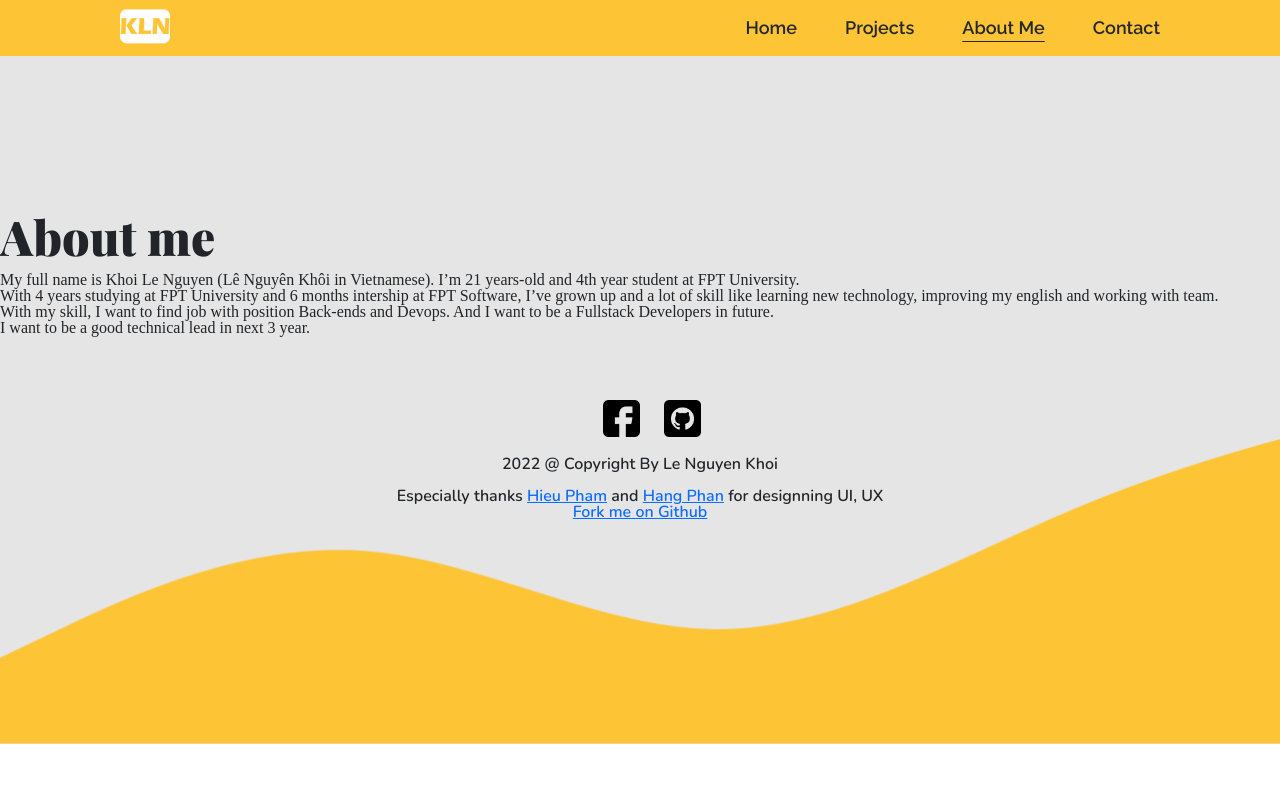
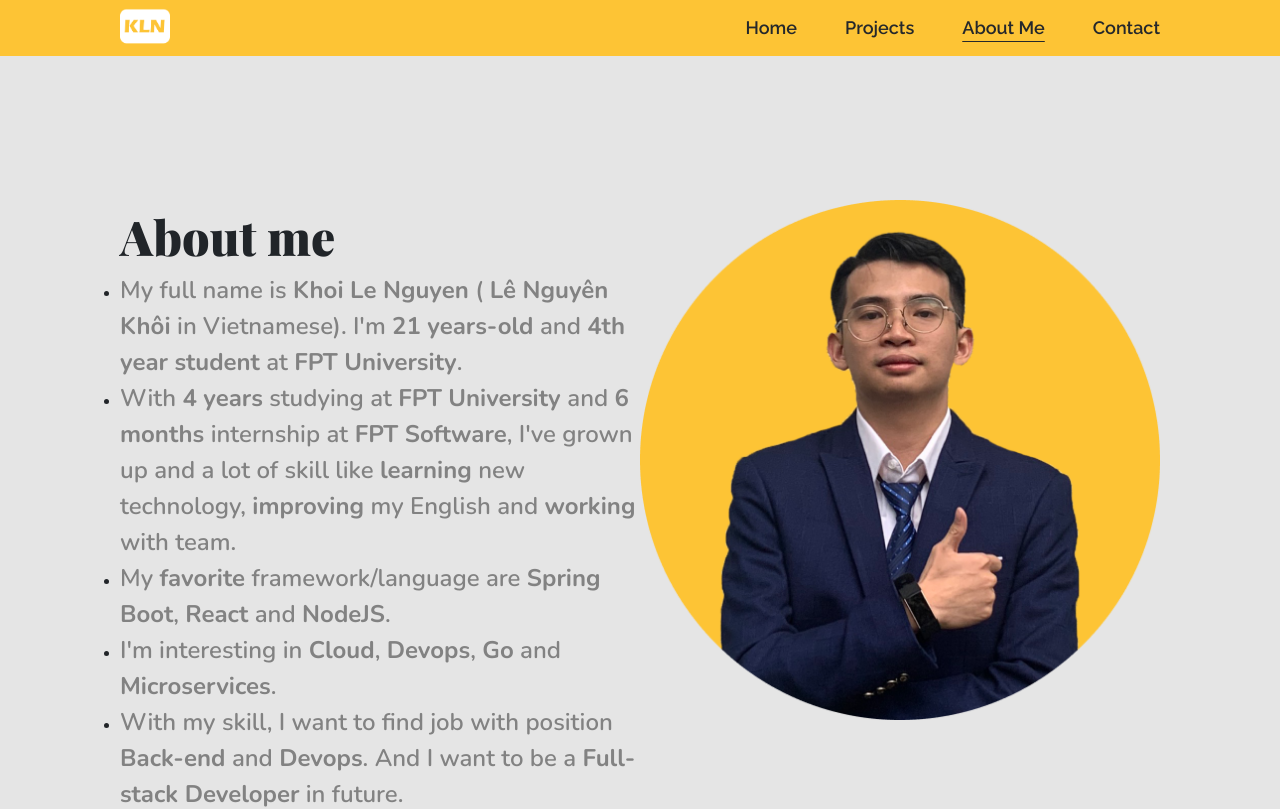
Before and after one commit to lenguyenkhoi21/aboutme, a Next.js app: page /aboutme in a window 1280 px wide. Shown: the top 809 px of the page. Built offline with nearby package versions, Linux system fonts and the light colour scheme.

Commit message:
Finish about me

```diff
--- a/component/FooterContent.js
+++ b/component/FooterContent.js
@@ -62,7 +62,9 @@ const FooterContent = () => {
 								<Link
 									href={'https://www.facebook.com/fphamhieu'}
 									passHref={true}>
-									<a>Hieu Pham</a>
+									<a className={'a-FooterContent-link a-FooterContent-thanks'}>
+										Hieu Pham
+									</a>
 								</Link>{' '}
 								and{' '}
 								<Link
@@ -70,7 +72,9 @@ const FooterContent = () => {
 										'https://www.facebook.com/profile.php?id=100008383681382'
 									}
 									passHref={true}>
-									<a>Hang Phan</a>
+									<a className={'a-FooterContent-link a-FooterContent-thanks'}>
+										Hang Phan
+									</a>
 								</Link>{' '}
 								for designning UI, UX
 							</p>
@@ -84,8 +88,8 @@ const FooterContent = () => {
 							<Link
 								href={'https://github.com/lenguyenkhoi21/aboutme'}
 								passHref={true}>
-								<a>
-									<p className={'p-FooterContent-copyright'}>
+								<a className={'a-FooterContent-link'}>
+									<p className={'p-FooterContent-copyright a-Footer-github'}>
 										Fork me on Github
 									</p>
 								</a>
@@ -96,6 +100,14 @@ const FooterContent = () => {
 			</div>
 			<style jsx>
 				{`
+					.a-FooterContent-thanks {
+						color: #fdc435;
+					}
+
+					.a-FooterContent-link {
+						text-decoration: none;
+					}
+
 					.div-FooterContent-bottom {
 						margin-bottom: 16px;
 					}
@@ -107,6 +119,7 @@ const FooterContent = () => {
 					.p-FooterContent-copyright {
 						font-family: Nunito;
 						font-size: 16px;
+						color: #828282;
 					}
 
 					.div-FooterContent-flex {
--- a/pages/aboutme/index.js
+++ b/pages/aboutme/index.js
@@ -1,5 +1,6 @@
 import React, { useContext, useEffect } from 'react'
 import { TITLE_ACTION, TitleContext } from '../../reducer/Title.Reducer'
+import Image from 'next/image'
 
 const AboutMePage = () => {
 	const titleCTX = useContext(TitleContext)
@@ -17,35 +18,160 @@ const AboutMePage = () => {
 		<>
 			<>
 				<div className={'background-color-page div-AboutMePage-padding'}>
-					<p className={'p-AboutMePage-text'}>About me</p>
+					<div className={'div-HomePage-container'}>
+						<div className={'align-page'}>
+							<div className={'row g-0'}>
+								<div className='col-md-6'>
+									<p className={'p-AboutMePage-title'}>About me</p>
 									<ul className={'ul-AboutMePage-style'}>
 										<li>
-							<p>
-								My full name is Khoi Le Nguyen (Lê Nguyên Khôi in Vietnamese).
-								I’m 21 years-old and 4th year student at FPT University.
+											<p className={'p-AboutMePage-text'}>
+												My full name is{' '}
+												<span className={'span-AboutMePage-text'}>
+													{' '}
+													Khoi Le Nguyen{' '}
+												</span>{' '}
+												({' '}
+												<span className='span-AboutMePage-text'>
+													{' '}
+													Lê Nguyên Khôi{' '}
+												</span>{' '}
+												in Vietnamese). I{`'`}m{' '}
+												<span className='span-AboutMePage-text'>
+													{' '}
+													21 years-old{' '}
+												</span>{' '}
+												and{' '}
+												<span className='span-AboutMePage-text'>
+													4th year student
+												</span>{' '}
+												at{' '}
+												<span className='span-AboutMePage-text'>
+													FPT University
+												</span>
+												.
 											</p>
 										</li>
 										<li>
-							<p>
-								With 4 years studying at FPT University and 6 months intership
-								at FPT Software, I’ve grown up and a lot of skill like learning
-								new technology, improving my english and working with team.
+											<p className={'p-AboutMePage-text'}>
+												With{' '}
+												<span className='span-AboutMePage-text'> 4 years </span>{' '}
+												studying at{' '}
+												<span className='span-AboutMePage-text'>
+													{' '}
+													FPT University{' '}
+												</span>{' '}
+												and{' '}
+												<span className='span-AboutMePage-text'>
+													{' '}
+													6 months{' '}
+												</span>{' '}
+												internship at
+												<span className='span-AboutMePage-text'>
+													{' '}
+													FPT Software
+												</span>
+												{','} I{`'`}ve grown up and a lot of skill like{' '}
+												<span className='span-AboutMePage-text'>
+													{' '}
+													learning{' '}
+												</span>{' '}
+												new technology,{' '}
+												<span className='span-AboutMePage-text'>
+													{' '}
+													improving{' '}
+												</span>{' '}
+												my English and{' '}
+												<span className='span-AboutMePage-text'>
+													{' '}
+													working{' '}
+												</span>{' '}
+												with team.
 											</p>
 										</li>
 										<li>
-							<p>
-								With my skill, I want to find job with position Back-ends and
-								Devops. And I want to be a Fullstack Developers in future.
+											<p className={'p-AboutMePage-text'}>
+												My{' '}
+												<span className='span-AboutMePage-text'>
+													{' '}
+													favorite{' '}
+												</span>{' '}
+												framework/language are{' '}
+												<span className='span-AboutMePage-text'>
+													{' '}
+													Spring Boot
+												</span>
+												, <span className='span-AboutMePage-text'>
+													{' '}
+													React{' '}
+												</span>{' '}
+												and
+												<span className='span-AboutMePage-text'> NodeJS</span>.
 											</p>
 										</li>
 										<li>
-							<p>I want to be a good technical lead in next 3 year.</p>
+											<p className={'p-AboutMePage-text'}>
+												I{`'`}m interesting in{' '}
+												<span className='span-AboutMePage-text'> Cloud</span>,{' '}
+												<span className='span-AboutMePage-text'> Devops</span>,{' '}
+												<span className='span-AboutMePage-text'> Go</span> and{' '}
+												<span className='span-AboutMePage-text'>
+													{' '}
+													Microservices
+												</span>
+												.
+											</p>
+										</li>
+										<li>
+											<p className={'p-AboutMePage-text'}>
+												With my skill, I want to find job with position{' '}
+												<span className='span-AboutMePage-text'>
+													{' '}
+													Back-end{' '}
+												</span>
+												and{' '}
+												<span className='span-AboutMePage-text'> Devops</span>.
+												And I want to be a{' '}
+												<span className='span-AboutMePage-text'>
+													{' '}
+													Full-stack Developer
+												</span>{' '}
+												in future.
+											</p>
+										</li>
+										<li>
+											<p className={'p-AboutMePage-text'}>
+												I want to be{' '}
+												<span className='span-AboutMePage-text'>
+													{' '}
+													a good technical lead
+												</span>{' '}
+												in next 3 year.
+											</p>
 										</li>
 									</ul>
 								</div>
+								<div className='col-md-6'>
+									<div>
+										<Image
+											src={'/aboutme.png'}
+											width={524}
+											height={524}
+											alt={'Khoi Le Nguyen'}
+										/>
+									</div>
+								</div>
+							</div>
+						</div>
+					</div>
+				</div>
 				<style jsx>
 					{`
-						.p-AboutMePage-text {
+						.ul-AboutMePage-style {
+							list-style-type: disc;
+						}
+
+						.p-AboutMePage-title {
 							font-family: PlayfairDisplay-Bold;
 							font-style: normal;
 							font-weight: bold;
@@ -53,8 +179,29 @@ const AboutMePage = () => {
 							line-height: 72px;
 						}
 
+						.p-AboutMePage-text {
+							font-family: Nunito;
+							font-style: normal;
+							font-weight: normal;
+							font-size: 24px;
+							line-height: 150%;
+							color: #828282;
+						}
+
+						.span-AboutMePage-text {
+							font-family: Nunito-Bold;
+							font-style: normal;
+							font-weight: bold;
+							font-size: 24px;
+							line-height: 150%;
+						}
+
 						.div-AboutMePage-padding {
 							padding-top: 200px;
+						}
+
+						.div-AboutMePage-margin {
+							margin-bottom: 100px;
 						}
 
 						.div-HomePage-container {
--- a/pages/projects/index.js
+++ b/pages/projects/index.js
@@ -17,7 +17,7 @@ const ProjectPage = () => {
 	return (
 		<>
 			<div className={'background-color-page div-ProjectPage-padding'}>
-				<div className={'div-ProjectPage-container div-ProjectPage-margin'}>
+				<div className={'div-ProjectPage-container'}>
 					<div>
 						<p className={'p-ProjectPage-title'}> Projects </p>
 					</div>
@@ -32,9 +32,6 @@ const ProjectPage = () => {
 						padding-top: 200px;
 					}
 
-					.div-ProjectPage-margin {
-						margin-bottom: 100px;
-					}
 					.p-ProjectPage-title {
 						font-weight: bold;
 						font-size: 48px;
```
Also changed, not shown: public/logo.png. Lines whose indentation alone changed are shown as unchanged.
